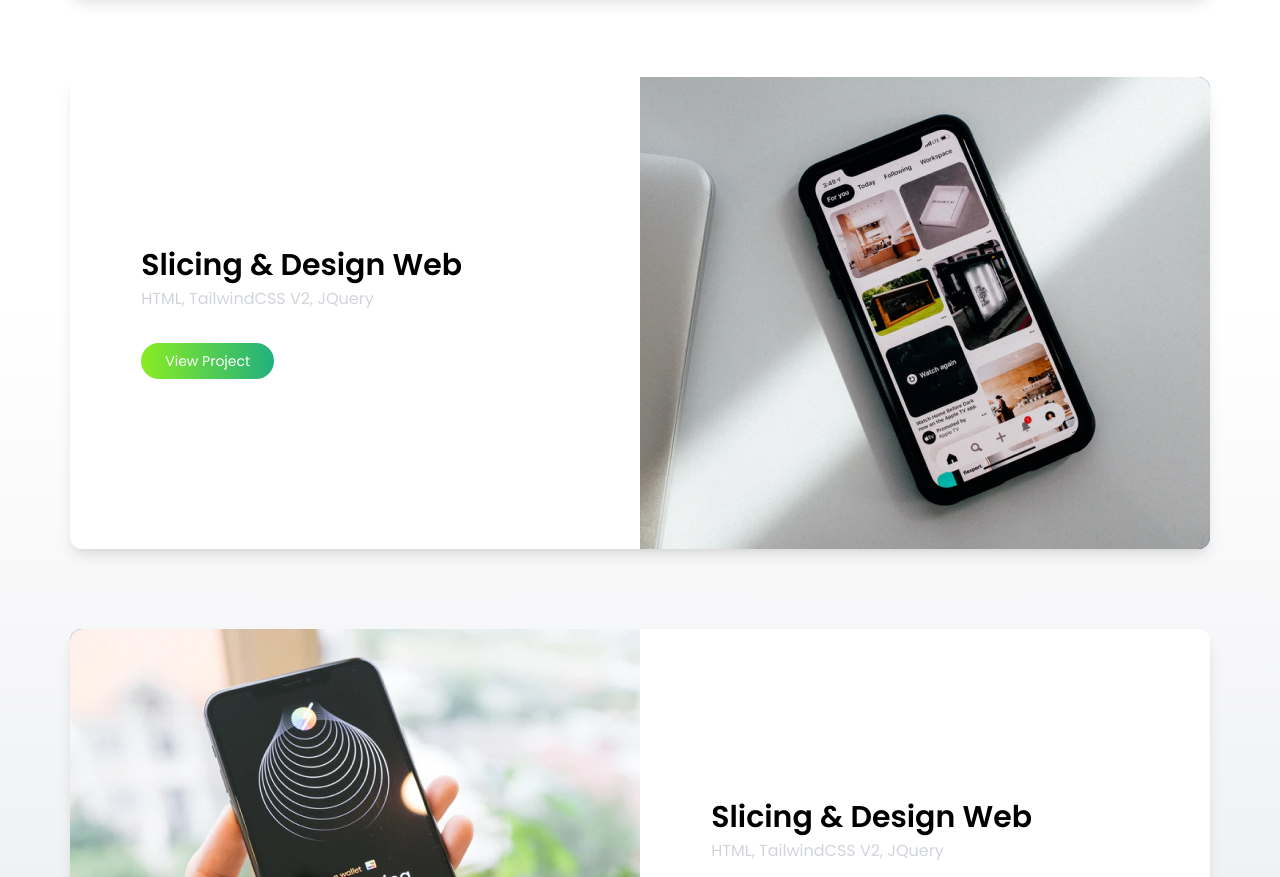
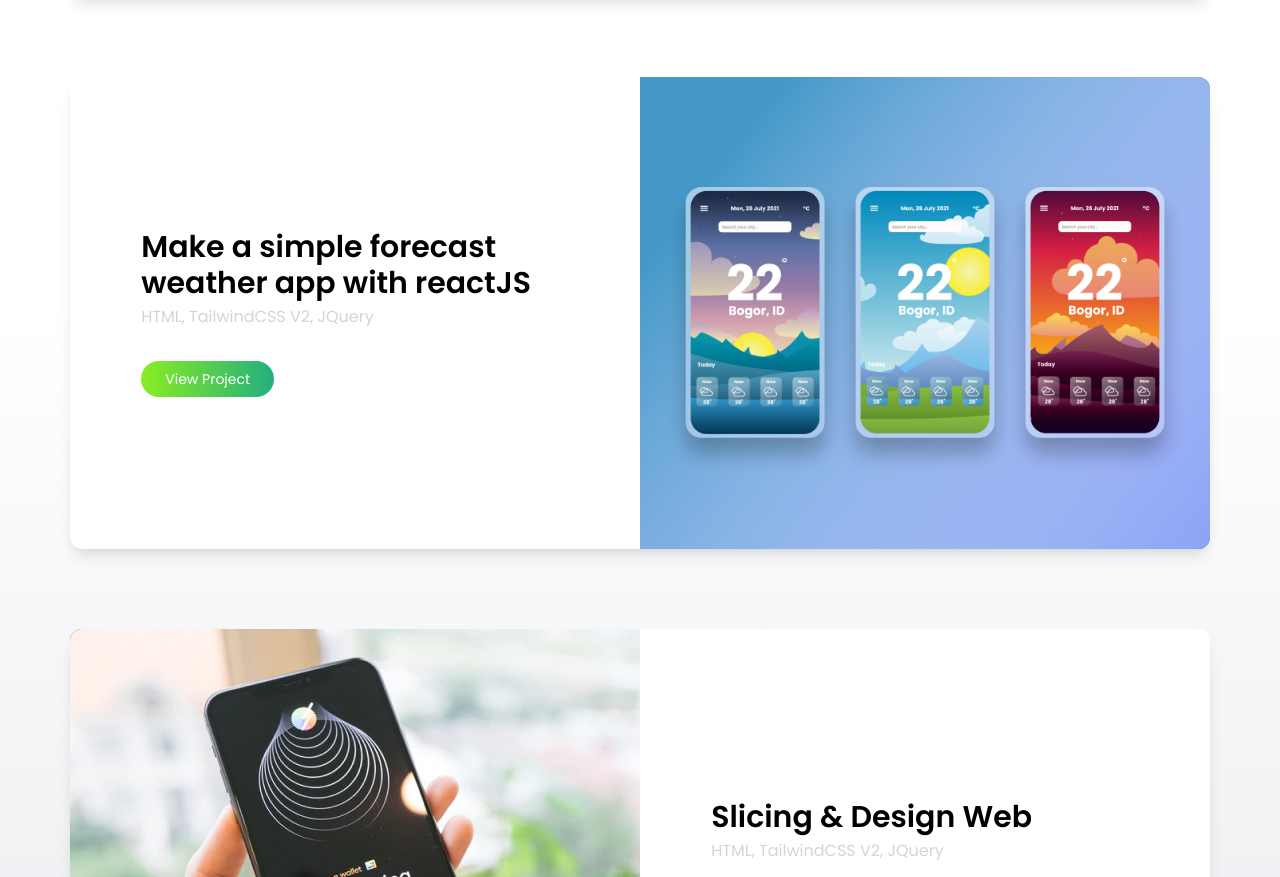
Before and after one commit to fikriwebdev/web-porto, a plain HTML site: page index.html in a window 1280 px wide. Shown: the part 1362-2239 px from the top of the page. Drawn offline with Linux system fonts and the light colour scheme.

Commit message:
edited card works

```diff
--- a/index.html
+++ b/index.html
@@ -253,9 +253,9 @@
               class="w-full overflow-hidden bg-blue-800 h-1/2 md:h-full md:w-1/2"
             >
               <img
-                src="src/assets/img/img-works-2.jpg"
+                src="src/assets/img/img-works-2.png"
                 alt=""
-                class="object-cover object-center w-full h-full"
+                class="object-cover object-center w-full h-full transform translate-x-4"
               />
             </div>
             <div
@@ -267,7 +267,7 @@
                 <h2
                   class="text-xl font-semibold text-center md:text-3xl md:text-left dark:text-white"
                 >
-                  Slicing & Design Web
+                  Make a simple forecast weather app with reactJS
                 </h2>
                 <p
                   class="pt-1 pb-8 text-gray-300 dark:text-white dark:text-opacity-50"
```
Also changed, not shown: src/assets/img/img-works-2.png (added).
